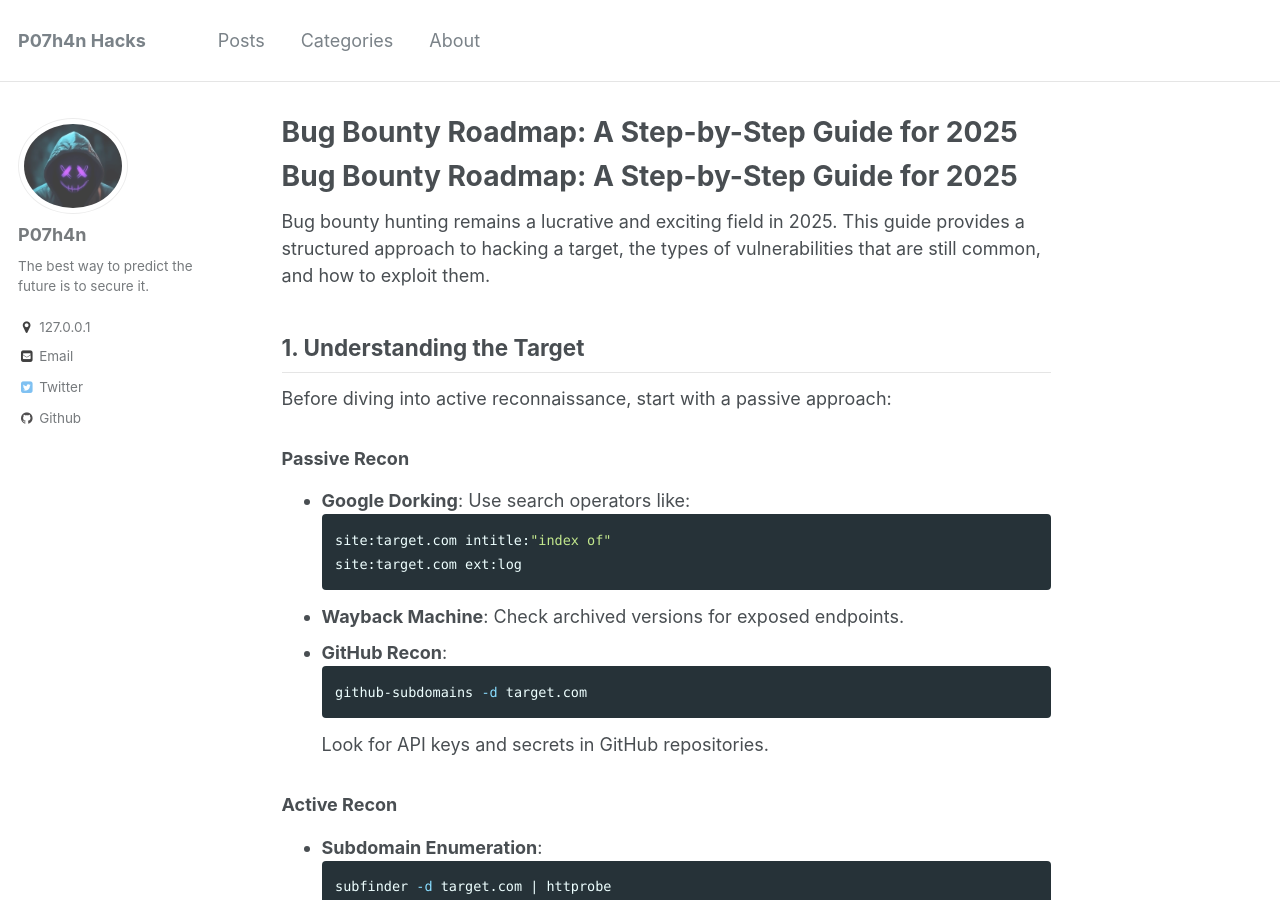
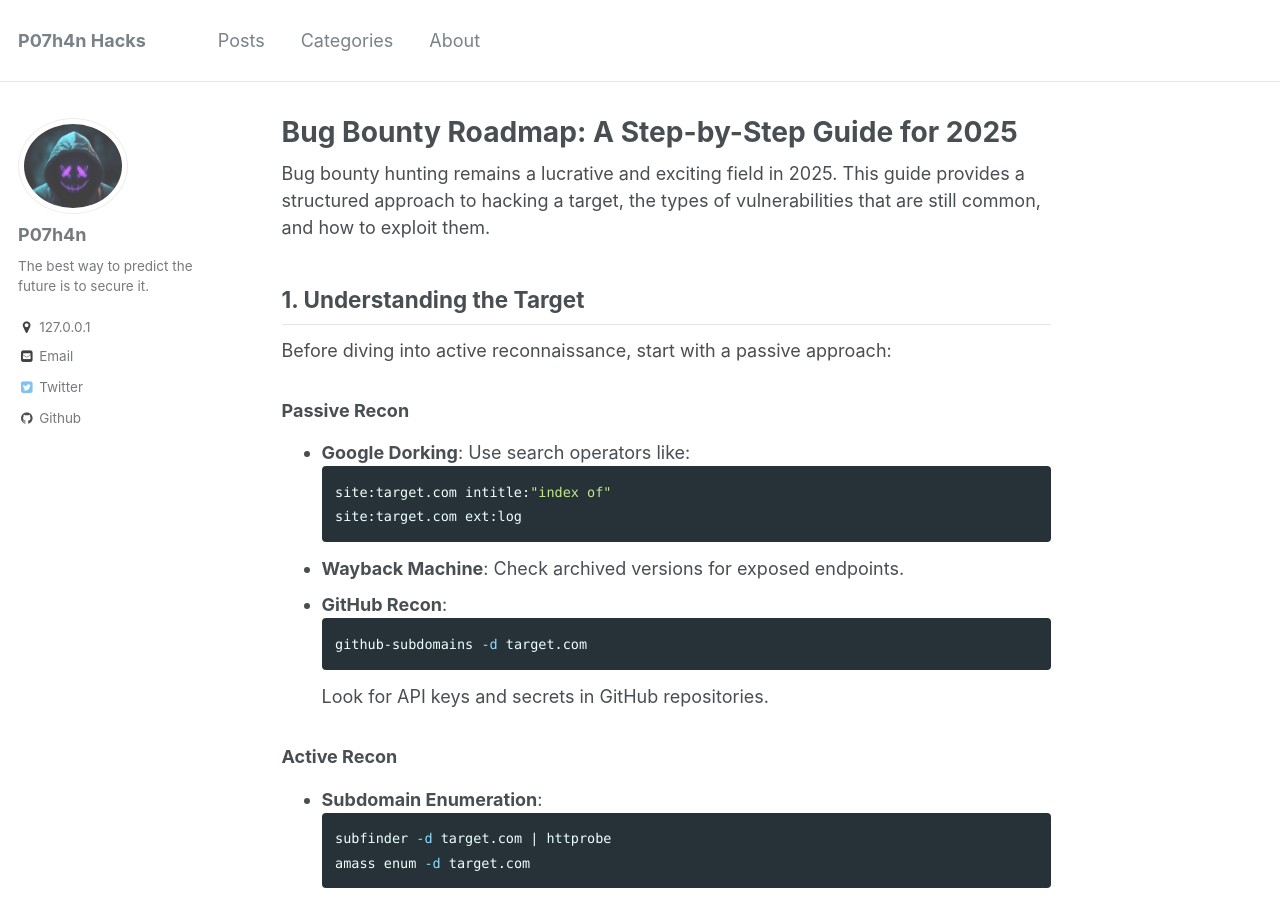
Before and after one commit to p07h4n/p07h4n.github.io, a Jekyll site: the page built from _posts/2025-03-15-Bug-Bounty-Roadmap-A-Step-by-Step-Guide-for-2025.md, in a window 1280 px wide and 900 px high. Built offline with Jekyll 4.4.1, drawn with Linux system fonts in a browser that asks for light colours; comment, search, counter and statistics services are not loaded.

Commit message:
Update 2025-03-15-Bug-Bounty-Roadmap-A-Step-by-Step-Guide-for-2025.md

```diff
--- a/_posts/2025-03-15-Bug-Bounty-Roadmap-A-Step-by-Step-Guide-for-2025.md
+++ b/_posts/2025-03-15-Bug-Bounty-Roadmap-A-Step-by-Step-Guide-for-2025.md
@@ -3,8 +3,6 @@ title: "Bug Bounty Roadmap: A Step-by-Step Guide for 2025"
 date: 2025-03-15
 description: "A practical guide to approaching a bug bounty target, finding vulnerabilities, and exploiting common bugs in 2025."
 ---
-
-# Bug Bounty Roadmap: A Step-by-Step Guide for 2025
 
 Bug bounty hunting remains a lucrative and exciting field in 2025. This guide provides a structured approach to hacking a target, the types of vulnerabilities that are still common, and how to exploit them.
 
```
